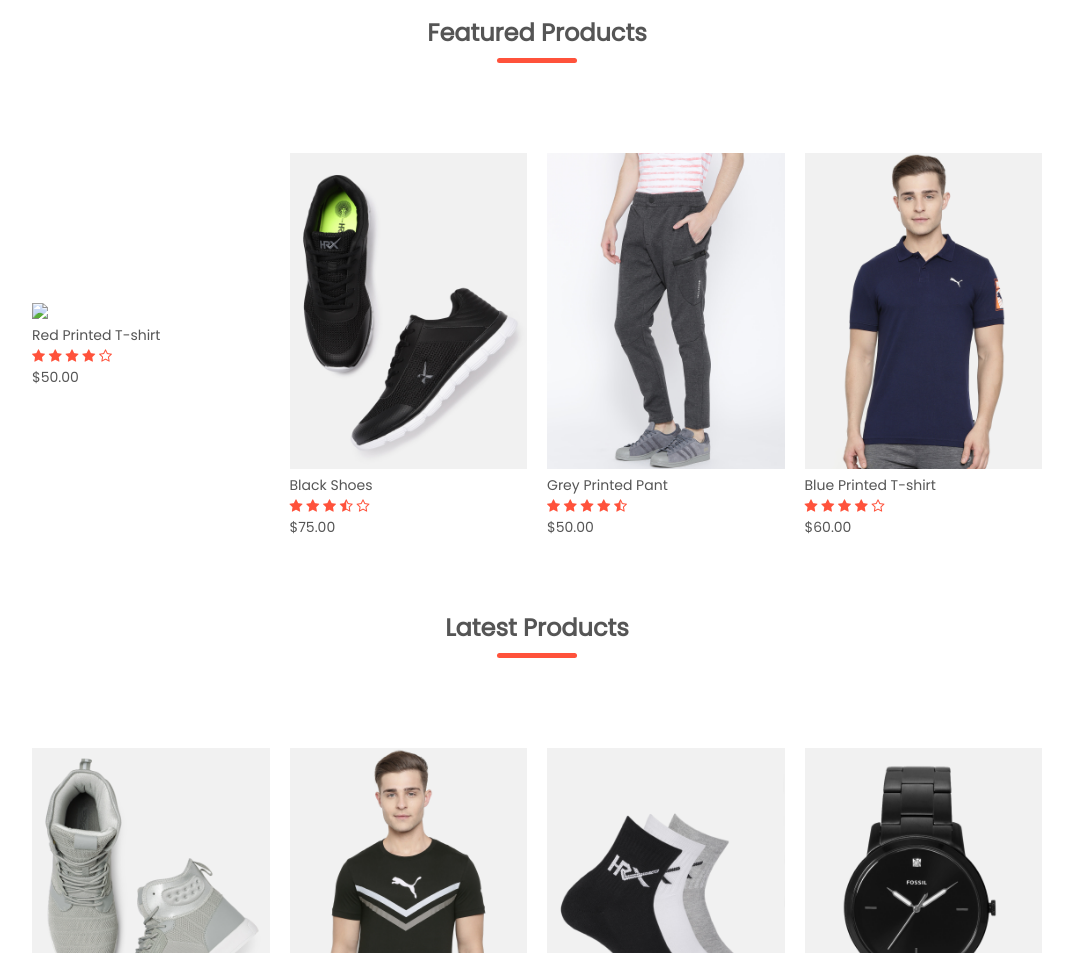
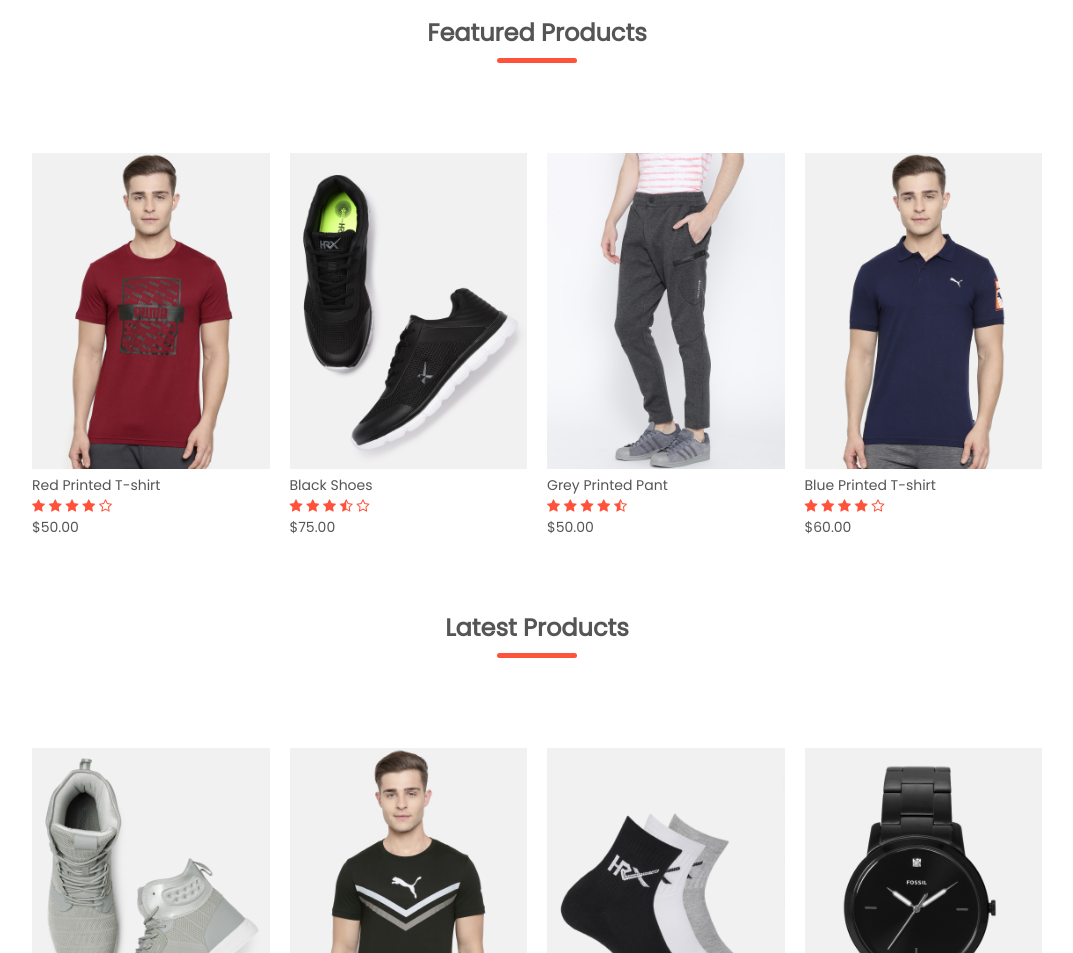
Before and after one commit to Kavyasreebokkasam/redstore, a plain HTML site: page index.html in a window 1280 px wide. Shown: the part 1074-2027 px from the top of the page, without its empty margins (103-1176 px from the left). Drawn offline with Linux system fonts and the light colour scheme.

Commit message:
Update index.html

```diff
--- a/index.html
+++ b/index.html
@@ -65,7 +65,7 @@
         <h2 class="title">Featured Products</h2>
         <div class="row">
             <div class="col-4">
-               <a href="productdetail.html"><img src="images/product-1.jpg"></a>
+               <a href="productdetail.html"><img src="product-1.jpg"></a>
                <a href="productdetail.html"><h4>Red Printed T-shirt</h4></a>
                 <div class="rating">
                     <i class="fa fa-star"></i>
```
